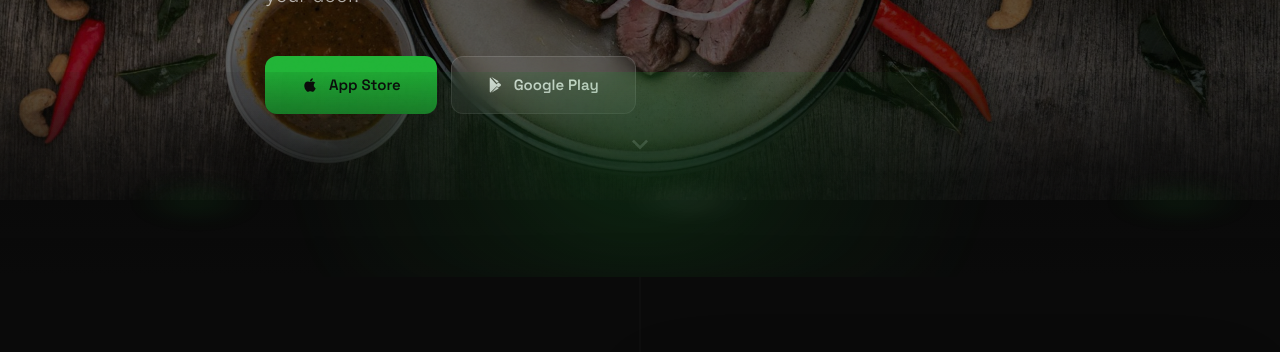
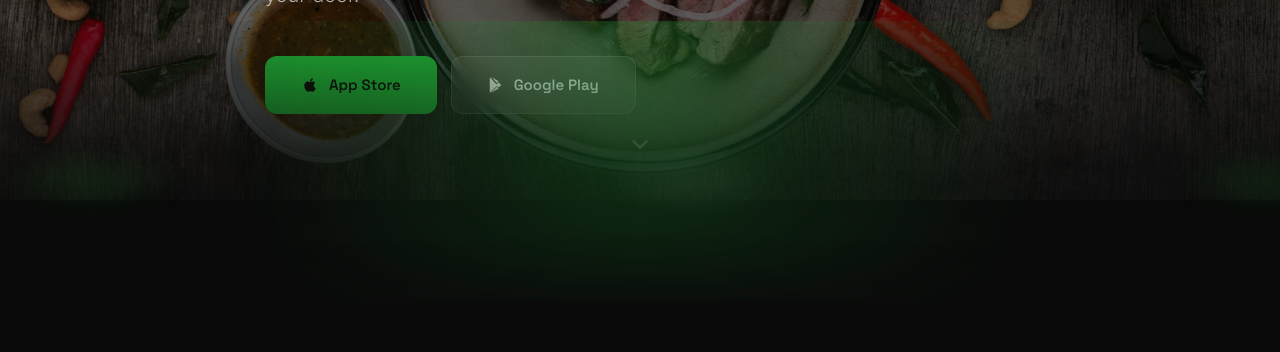
Before and after one commit to Push-Eat/Push-Eat-Landing-Page, a React (Create React App) app in the folder Push-Eat-Landing-Page/: page / in a window 1280 px wide. Shown: the part 600-952 px from the top of the page. Built offline with nearby package versions, Linux system fonts and the light colour scheme; no server answers; a web font is replaced by a local one.

Commit message:
Refine hero-to-features transition and revert chef image enhancement

```diff
--- a/Push-Eat-Landing-Page/src/components/Home.js
+++ b/Push-Eat-Landing-Page/src/components/Home.js
@@ -8,18 +8,23 @@ import SecondaryPages from "./sections/SecondaryPages";
 
 const Home = () => {
   const bridgeRef = useRef(null);
+  const featuresStageRef = useRef(null);
 
   useEffect(() => {
     let rafId = null;
 
     const updateBridge = () => {
       const el = bridgeRef.current;
-      if (!el) return;
+      const featuresStage = featuresStageRef.current;
+      if (!el || !featuresStage) return;
       const viewport = window.innerHeight || 1;
-      const raw = window.scrollY / (viewport * 0.62);
+      const raw = window.scrollY / (viewport * 0.72);
       const progress = Math.max(0, Math.min(1, raw));
+      const featuresLift = Math.max(0, Math.min(1, (window.scrollY - viewport * 0.2) / (viewport * 0.65)));
       el.style.setProperty("--bridge-progress", progress.toString());
-      el.style.setProperty("--bridge-shift", `${progress * 18}px`);
+      el.style.setProperty("--bridge-shift", `${progress * 42}px`);
+      featuresStage.style.setProperty("--features-progress", featuresLift.toString());
+      featuresStage.style.setProperty("--features-shift", `${(1 - featuresLift) * 56}px`);
       rafId = null;
     };
 
@@ -48,8 +53,11 @@ const Home = () => {
       <div ref={bridgeRef} className={styles.heroBridge} aria-hidden="true">
         <div className={styles.bridgeGlow} />
         <div className={styles.bridgeWave} />
+        <div className={styles.bridgeSpine} />
       </div>
-      <Features />
+      <div ref={featuresStageRef} className={styles.featuresStage}>
+        <Features />
+      </div>
       <ProofStrip />
       <FAQ />
       <SecondaryPages />
--- a/Push-Eat-Landing-Page/src/components/Home.module.css
+++ b/Push-Eat-Landing-Page/src/components/Home.module.css
@@ -201,10 +201,10 @@
   position: relative;
   --bridge-progress: 0;
   --bridge-shift: 0px;
-  height: clamp(110px, 16vw, 220px);
-  margin-top: clamp(-130px, -10vw, -80px);
+  height: clamp(160px, 22vw, 300px);
+  margin-top: clamp(-180px, -14vw, -120px);
   pointer-events: none;
-  z-index: 3;
+  z-index: 8;
   overflow: hidden;
 }
 
@@ -215,8 +215,8 @@
   background:
     linear-gradient(
       180deg,
-      rgba(10, 10, 10, calc(0.08 + var(--bridge-progress) * 0.1)) 0%,
-      rgba(10, 10, 10, calc(0.75 + var(--bridge-progress) * 0.2)) 50%,
+      rgba(10, 10, 10, calc(0.06 + var(--bridge-progress) * 0.2)) 0%,
+      rgba(10, 10, 10, calc(0.76 + var(--bridge-progress) * 0.24)) 50%,
       var(--bg) 100%
     );
 }
@@ -224,38 +224,59 @@
 .bridgeGlow {
   position: absolute;
   left: 50%;
-  top: -80px;
-  width: min(900px, 96vw);
-  height: clamp(180px, 25vw, 300px);
-  transform: translateX(-50%) translateY(calc(var(--bridge-shift) * -0.35)) scale(calc(1 + var(--bridge-progress) * 0.05));
-  background: radial-gradient(circle at 50% 40%, rgba(33, 181, 55, 0.3) 0%, rgba(33, 181, 55, 0.1) 38%, rgba(33, 181, 55, 0) 75%);
-  filter: blur(calc(22px - var(--bridge-progress) * 6px));
-  opacity: calc(0.66 + var(--bridge-progress) * 0.34);
+  top: -100px;
+  width: min(1050px, 96vw);
+  height: clamp(220px, 30vw, 360px);
+  transform: translateX(-50%) translateY(calc(var(--bridge-shift) * -0.5)) scale(calc(1 + var(--bridge-progress) * 0.08));
+  background: radial-gradient(circle at 50% 42%, rgba(33, 181, 55, 0.44) 0%, rgba(33, 181, 55, 0.16) 34%, rgba(33, 181, 55, 0) 72%);
+  filter: blur(calc(30px - var(--bridge-progress) * 10px));
+  opacity: calc(0.7 + var(--bridge-progress) * 0.3);
 }
 
 .bridgeWave {
   position: absolute;
   left: -8%;
   right: -8%;
-  bottom: 20%;
-  height: 70px;
-  opacity: calc(0.35 + var(--bridge-progress) * 0.45);
+  bottom: 26%;
+  height: 96px;
+  opacity: calc(0.4 + var(--bridge-progress) * 0.48);
   background:
-    radial-gradient(80px 25px at 20% 50%, rgba(33, 181, 55, 0.34), rgba(33, 181, 55, 0) 80%),
-    radial-gradient(90px 25px at 52% 50%, rgba(255, 255, 255, 0.18), rgba(255, 255, 255, 0) 80%),
-    radial-gradient(90px 25px at 84% 50%, rgba(33, 181, 55, 0.32), rgba(33, 181, 55, 0) 80%);
-  filter: blur(calc(10px - var(--bridge-progress) * 2px));
+    radial-gradient(110px 34px at 14% 50%, rgba(33, 181, 55, 0.4), rgba(33, 181, 55, 0) 80%),
+    radial-gradient(120px 34px at 52% 50%, rgba(255, 255, 255, 0.2), rgba(255, 255, 255, 0) 80%),
+    radial-gradient(110px 34px at 88% 50%, rgba(33, 181, 55, 0.38), rgba(33, 181, 55, 0) 80%);
+  filter: blur(calc(14px - var(--bridge-progress) * 4px));
   animation: bridgeSweep 9s ease-in-out infinite alternate;
   transform: translateY(var(--bridge-shift));
 }
 
+.bridgeSpine {
+  position: absolute;
+  left: 50%;
+  width: 1px;
+  top: 18%;
+  bottom: 2%;
+  transform: translateX(-50%);
+  background: linear-gradient(180deg, rgba(33, 181, 55, 0.34), rgba(255, 255, 255, 0.04));
+  opacity: calc(0.18 + var(--bridge-progress) * 0.42);
+}
+
 @keyframes bridgeSweep {
   0% {
-    transform: translateX(-1.5%) scaleX(1);
+    transform: translateX(-2%) scaleX(1);
   }
   100% {
-    transform: translateX(1.5%) scaleX(1.04);
+    transform: translateX(2%) scaleX(1.08);
   }
+}
+
+.featuresStage {
+  --features-progress: 0;
+  --features-shift: 56px;
+  position: relative;
+  z-index: 10;
+  transform: translateY(var(--features-shift)) scale(calc(0.985 + var(--features-progress) * 0.015));
+  opacity: calc(0.7 + var(--features-progress) * 0.3);
+  transition: transform 220ms linear, opacity 220ms linear;
 }
 
 @media (min-width: 769px) and (max-width: 945px) {
@@ -336,12 +357,12 @@
   }
 
   .heroBridge {
-    margin-top: -64px;
-    height: 120px;
+    margin-top: -86px;
+    height: 150px;
   }
 
   .bridgeWave {
-    height: 54px;
-    opacity: 0.4;
+    height: 64px;
+    opacity: 0.5;
   }
 }
--- a/Push-Eat-Landing-Page/src/components/sections/Features.js
+++ b/Push-Eat-Landing-Page/src/components/sections/Features.js
@@ -1,6 +1,6 @@
 import React, { useState, useRef, useCallback } from 'react';
 import styles from './Features.module.css';
-import chefOyebeez from '../../assets/chef-oyebeez-enhanced.png';
+import chefOyebeez from '../../assets/chef-oyebeez.png';
 import pennePasta from '../../assets/penne-pasta.jpg';
 import plantainBites from '../../assets/plantain-bites-real.jpg';
 import suyaThumb from '../../assets/suya.jpg';
```
Also changed, not shown: Push-Eat-Landing-Page/src/assets/chef-oyebeez-enhanced.png (deleted).
